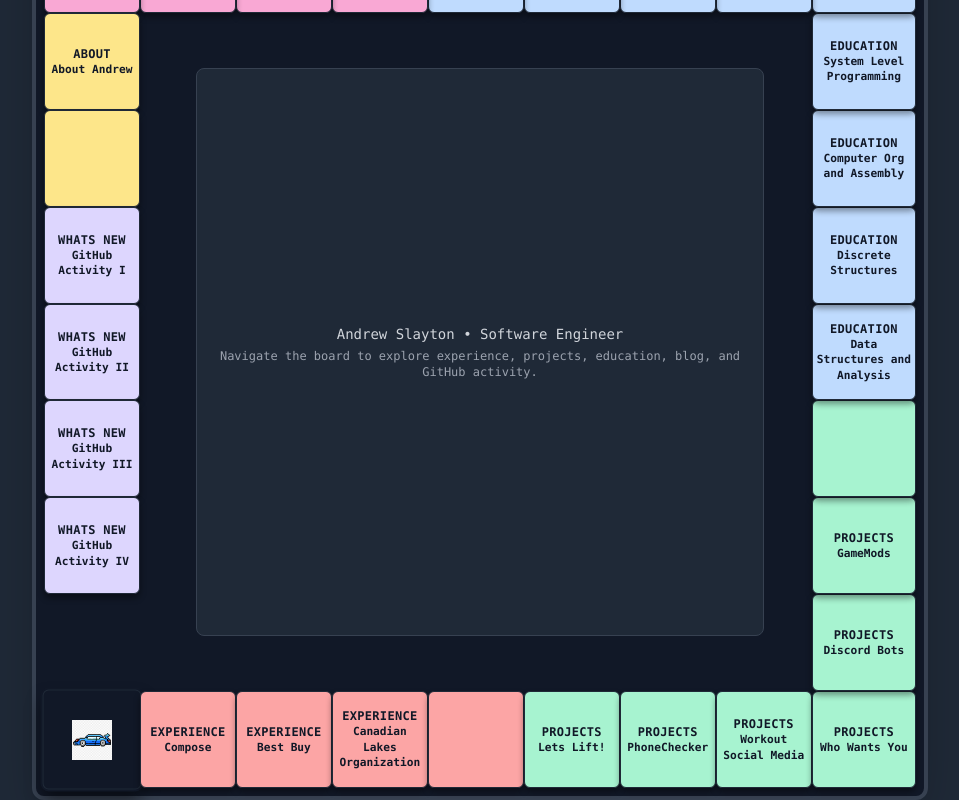
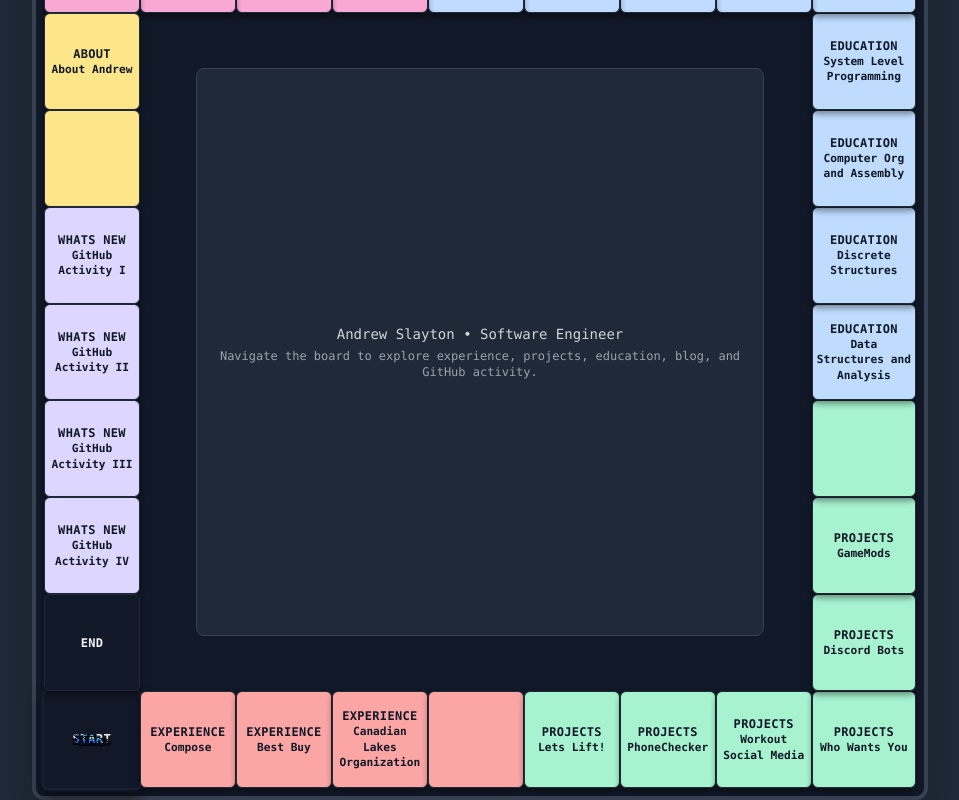
Before and after one commit to Andrewslayton/andrew-portfolio-page, a Next.js app: page / in a window 1280 px wide. Shown: the part 300-1100 px from the top of the page, without its empty margins (160-1119 px from the left). Built offline with nearby package versions, Linux system fonts and the light colour scheme.

Commit message:
end sqyare

```diff
--- a/src/app/components/monopoly/MonopolyBoard.tsx
+++ b/src/app/components/monopoly/MonopolyBoard.tsx
@@ -63,6 +63,9 @@ function getTileColor(index: number): string {
 
   // Explicit colors for special kinds
   if (square.kind === "start") {
+    return "#111827";
+  }
+  if (square.kind === "end") {
     return "#111827";
   }
 
@@ -219,7 +222,7 @@ export const MonopolyBoard: React.FC = () => {
                     </p>
                   </>
                 )}
-                {square.kind === "start" && (
+                {(square.kind === "start" || square.kind === "end") && (
                   <p className="text-[0.65rem] sm:text-xs font-bold text-gray-100 uppercase tracking-wide">
                     {square.title}
                   </p>
@@ -235,12 +238,14 @@ export const MonopolyBoard: React.FC = () => {
                     style={{
                       transform:
                         lastDirection === "up"
+                          ? "rotate(90deg)"
+                          : lastDirection === "down"
                           ? "rotate(-90deg)"
-                          : lastDirection === "down"
-                          ? "rotate(90deg)"
-                          : lastDirection === "left"
-                          ? "rotate(180deg)"
+                          : lastDirection === "right"
+                          ? "scaleX(-1)"
                           : "rotate(0deg)",
+                      mixBlendMode: "multiply",
+                      borderRadius: "999px",
                     }}
                   />
                 </div>
--- a/src/app/data/monopolyData.ts
+++ b/src/app/data/monopolyData.ts
@@ -183,7 +183,7 @@ export type BoardSquare = {
   title: string;
   subtitle?: string;
   description?: string;
-  kind?: "content" | "start" | "spacer";
+  kind?: "content" | "start" | "spacer" | "end";
 };
 
 // Squares for the Monopoly-style board.
@@ -319,4 +319,13 @@ export const boardSquares: BoardSquare[] = [
     title: "GitHub Activity IV",
     description: "Dive into the newest updates pulled directly from GitHub.",
   },
+
+  // End square
+  {
+    id: "end",
+    section: "meta",
+    kind: "end",
+    title: "END",
+    description: "Loop back to START and keep exploring.",
+  },
 ];
```
